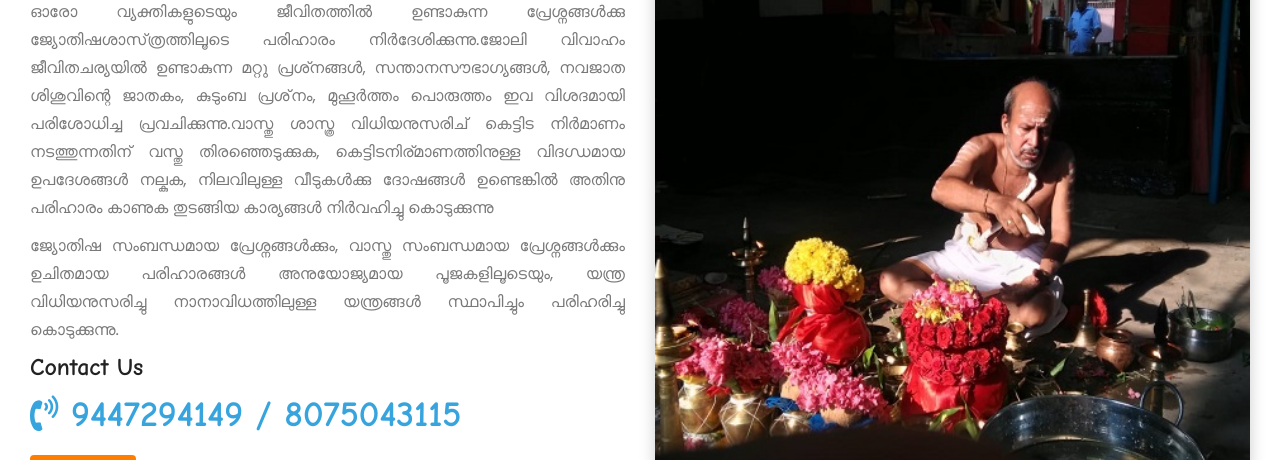
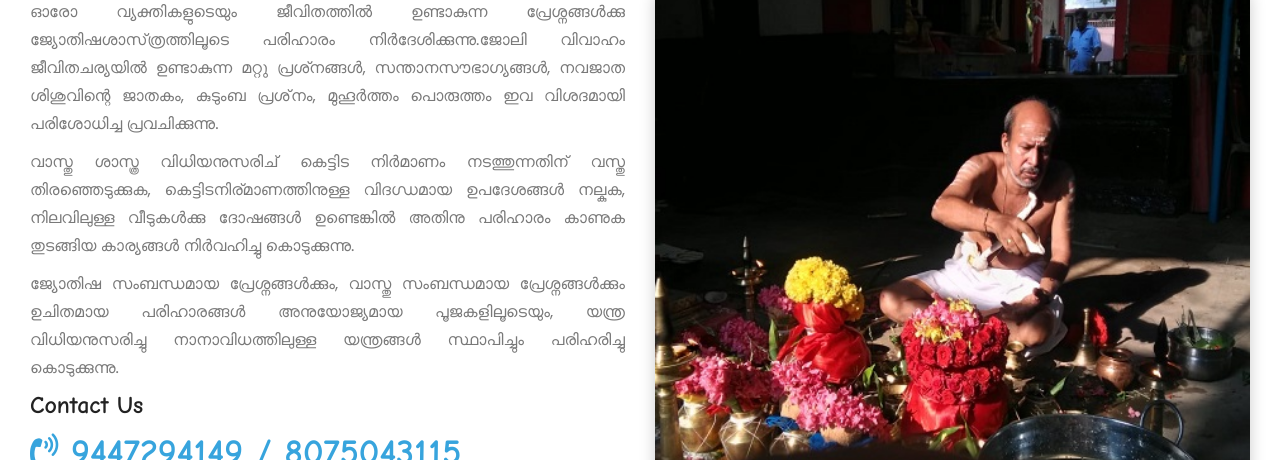
Before and after one commit to statowebtech/N-KRISHNAN-POTTY, a plain HTML site: page index.html in a window 1280 px wide. Shown: the part 717-1177 px from the top of the page. Drawn offline with Linux system fonts and the light colour scheme.

Commit message:
Update index.html

```diff
--- a/index.html
+++ b/index.html
@@ -385,8 +385,8 @@
 				<div class="col-sm-6">
 					<div class="about_text wow slideInLeft">
 						<h2>ബ്രഹ്മശ്രീ കൃഷ്ണൻ  പോറ്റി</h2>
-						<p>ഓരോ വ്യക്തികളുടെയും ജീവിതത്തിൽ ഉണ്ടാകുന്ന പ്രേശ്നങ്ങൾക്കു ജ്യോതിഷശാസ്‌ത്രത്തിലൂടെ പരിഹാരം നിർദേശിക്കുന്നു.ജോലി വിവാഹം ജീവിതചര്യയിൽ ഉണ്ടാകുന്ന മറ്റു പ്രശ്‍നങ്ങൾ, സന്താനസൗഭാഗ്യങ്ങൾ, നവജാത ശിശുവിന്റെ ജാതകം, കുടുംബ പ്രശ്‌നം, മുഹൂർത്തം പൊരുത്തം ഇവ വിശദമായി പരിശോധിച്ച പ്രവചിക്കുന്നു.വാസ്തു ശാസ്ത്ര വിധിയനുസരിച് കെട്ടിട നിർമാണം നടത്തുന്നതിന് വസ്തു തിരഞ്ഞെടുക്കുക, കെട്ടിടനിര്മാണത്തിനുള്ള വിദഗ്ധമായ ഉപദേശങ്ങൾ നല്കുക, നിലവിലുള്ള വീടുകൾക്കു ദോഷങ്ങൾ ഉണ്ടെങ്കിൽ അതിനു പരിഹാരം കാണുക തുടങ്ങിയ കാര്യങ്ങൾ നിർവഹിച്ചു കൊടുക്കുന്നു</p>
-						<p></p>
+						<p>ഓരോ വ്യക്തികളുടെയും ജീവിതത്തിൽ ഉണ്ടാകുന്ന പ്രേശ്നങ്ങൾക്കു ജ്യോതിഷശാസ്‌ത്രത്തിലൂടെ പരിഹാരം നിർദേശിക്കുന്നു.ജോലി വിവാഹം ജീവിതചര്യയിൽ ഉണ്ടാകുന്ന മറ്റു പ്രശ്‍നങ്ങൾ, സന്താനസൗഭാഗ്യങ്ങൾ, നവജാത ശിശുവിന്റെ ജാതകം, കുടുംബ പ്രശ്‌നം, മുഹൂർത്തം പൊരുത്തം ഇവ വിശദമായി പരിശോധിച്ച പ്രവചിക്കുന്നു.</p>
+						<p>വാസ്തു ശാസ്ത്ര വിധിയനുസരിച് കെട്ടിട നിർമാണം നടത്തുന്നതിന് വസ്തു തിരഞ്ഞെടുക്കുക, കെട്ടിടനിര്മാണത്തിനുള്ള വിദഗ്ധമായ ഉപദേശങ്ങൾ നല്കുക, നിലവിലുള്ള വീടുകൾക്കു ദോഷങ്ങൾ ഉണ്ടെങ്കിൽ അതിനു പരിഹാരം കാണുക തുടങ്ങിയ കാര്യങ്ങൾ നിർവഹിച്ചു കൊടുക്കുന്നു.</p>
 
 						<p>ജ്യോതിഷ സംബന്ധമായ പ്രേശ്നങ്ങൾക്കും, വാസ്തു സംബന്ധമായ പ്രേശ്നങ്ങൾക്കും ഉചിതമായ പരിഹാരങ്ങൾ അനുയോജ്യമായ പൂജകളിലൂടെയും, യന്ത്ര വിധിയനുസരിച്ചു നാനാവിധത്തിലുള്ള യന്ത്രങ്ങൾ സ്ഥാപിച്ചും പരിഹരിച്ചു കൊടുക്കുന്നു.</p>
 
```
